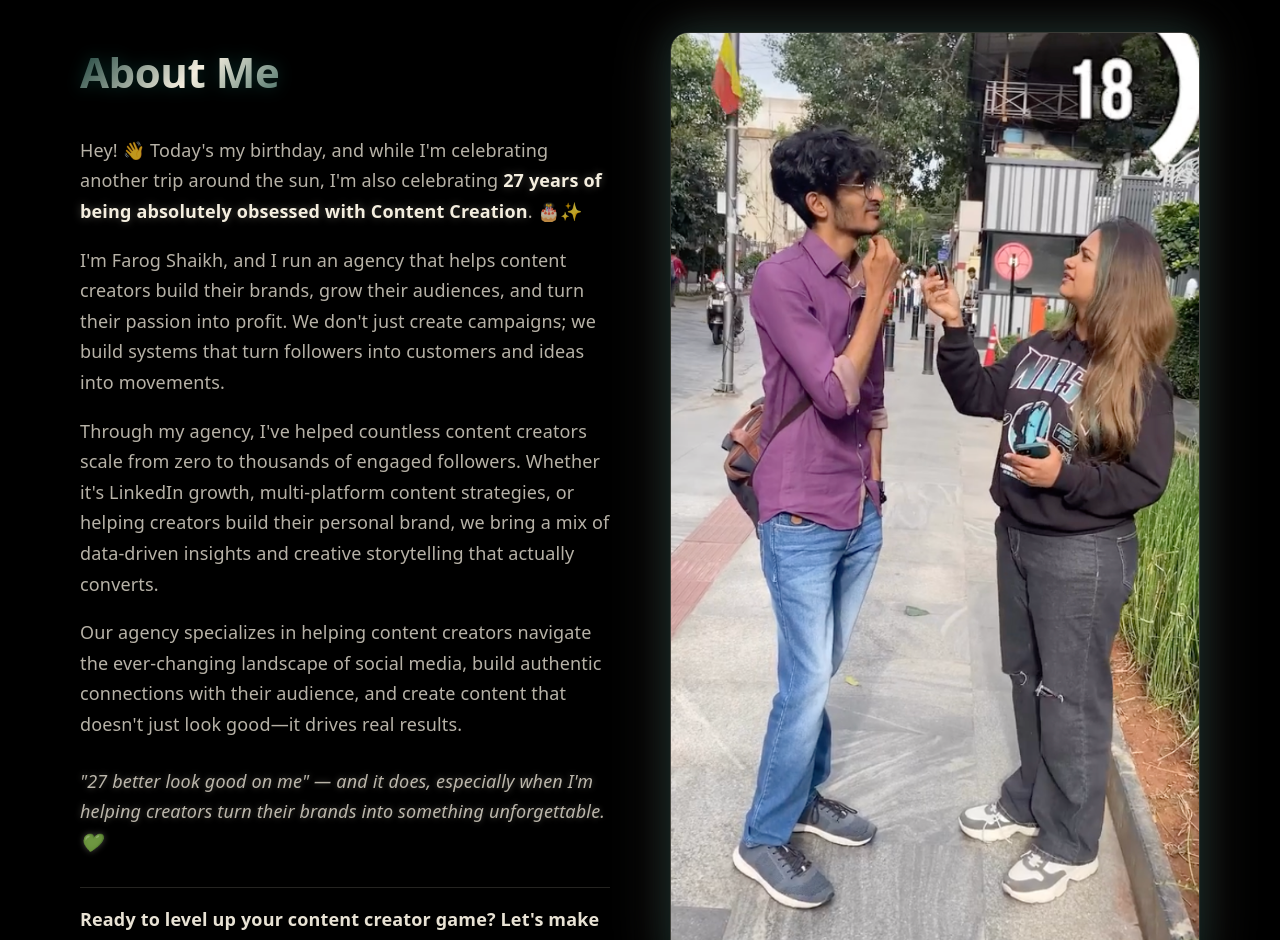
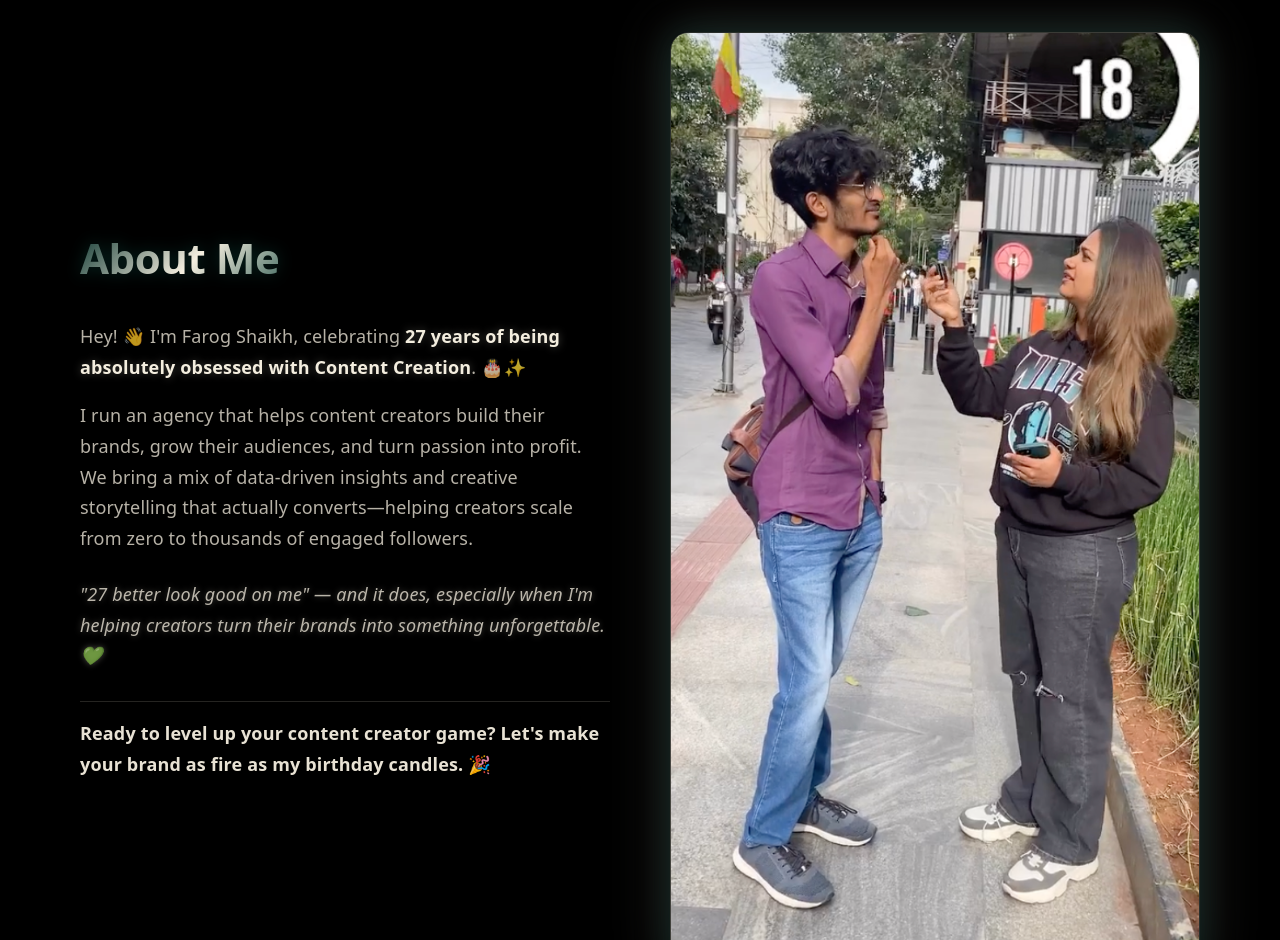
Before and after one commit to Vignesh-kumar-D/farog-agency, a website built with Vite: page index.html in a window 1280 px wide. Shown: the part 940-1880 px from the top of the page. Built offline with nearby package versions, Linux system fonts and the light colour scheme.

Commit message:
feature: modfified about me

```diff
--- a/index.html
+++ b/index.html
@@ -135,16 +135,10 @@
               <h2 class="section-title">About Me</h2>
               <div class="about-me-text">
                 <p class="about-intro">
-                  Hey! 👋 Today's my birthday, and while I'm celebrating another trip around the sun, I'm also celebrating <strong>27 years of being absolutely obsessed with Content Creation</strong>. 🎂✨
+                  Hey! 👋 I'm Farog Shaikh, celebrating <strong>27 years of being absolutely obsessed with Content Creation</strong>. 🎂✨
                 </p>
                 <p>
-                  I'm Farog Shaikh, and I run an agency that helps content creators build their brands, grow their audiences, and turn their passion into profit. We don't just create campaigns; we build systems that turn followers into customers and ideas into movements.
-                </p>
-                <p>
-                  Through my agency, I've helped countless content creators scale from zero to thousands of engaged followers. Whether it's LinkedIn growth, multi-platform content strategies, or helping creators build their personal brand, we bring a mix of data-driven insights and creative storytelling that actually converts.
-                </p>
-                <p>
-                  Our agency specializes in helping content creators navigate the ever-changing landscape of social media, build authentic connections with their audience, and create content that doesn't just look good—it drives real results.
+                  I run an agency that helps content creators build their brands, grow their audiences, and turn passion into profit. We bring a mix of data-driven insights and creative storytelling that actually converts—helping creators scale from zero to thousands of engaged followers.
                 </p>
                 <p class="about-tagline">
                   <em>"27 better look good on me"</em> — and it does, especially when I'm helping creators turn their brands into something unforgettable. 💚
```
